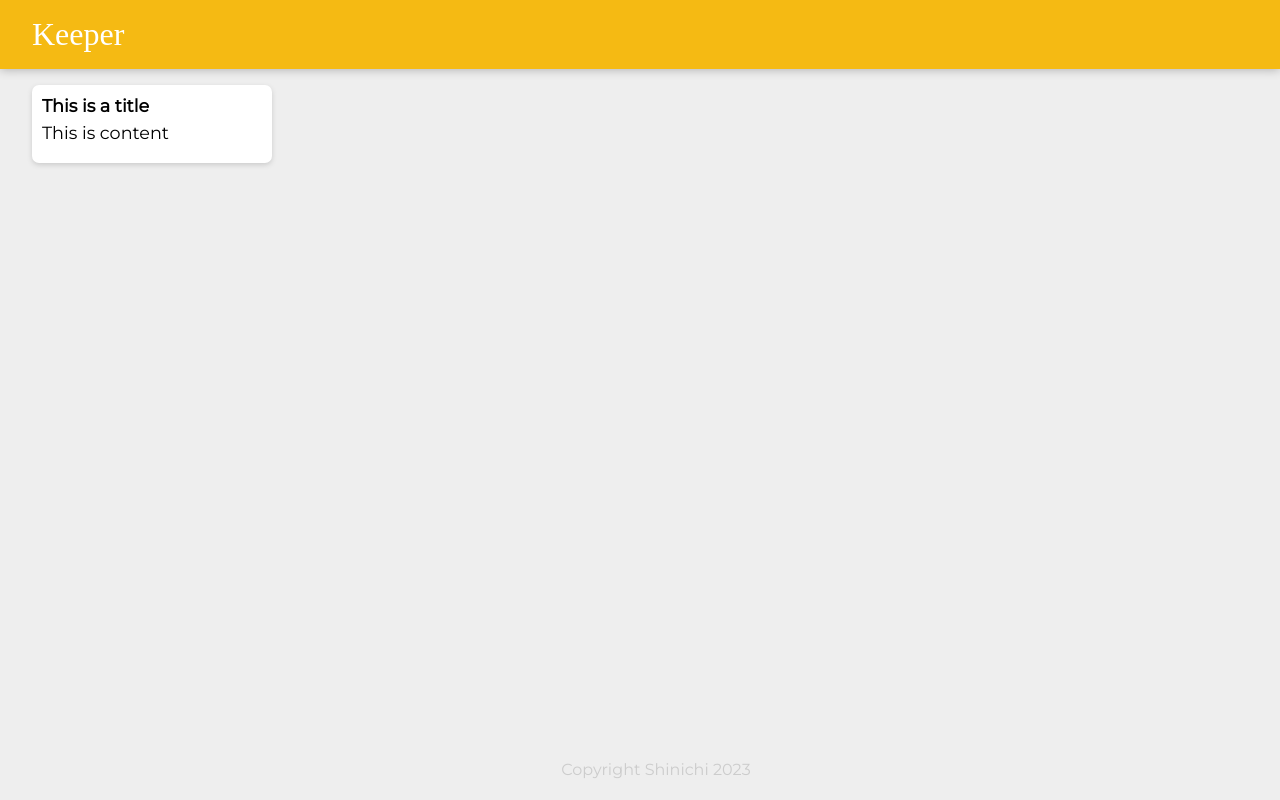
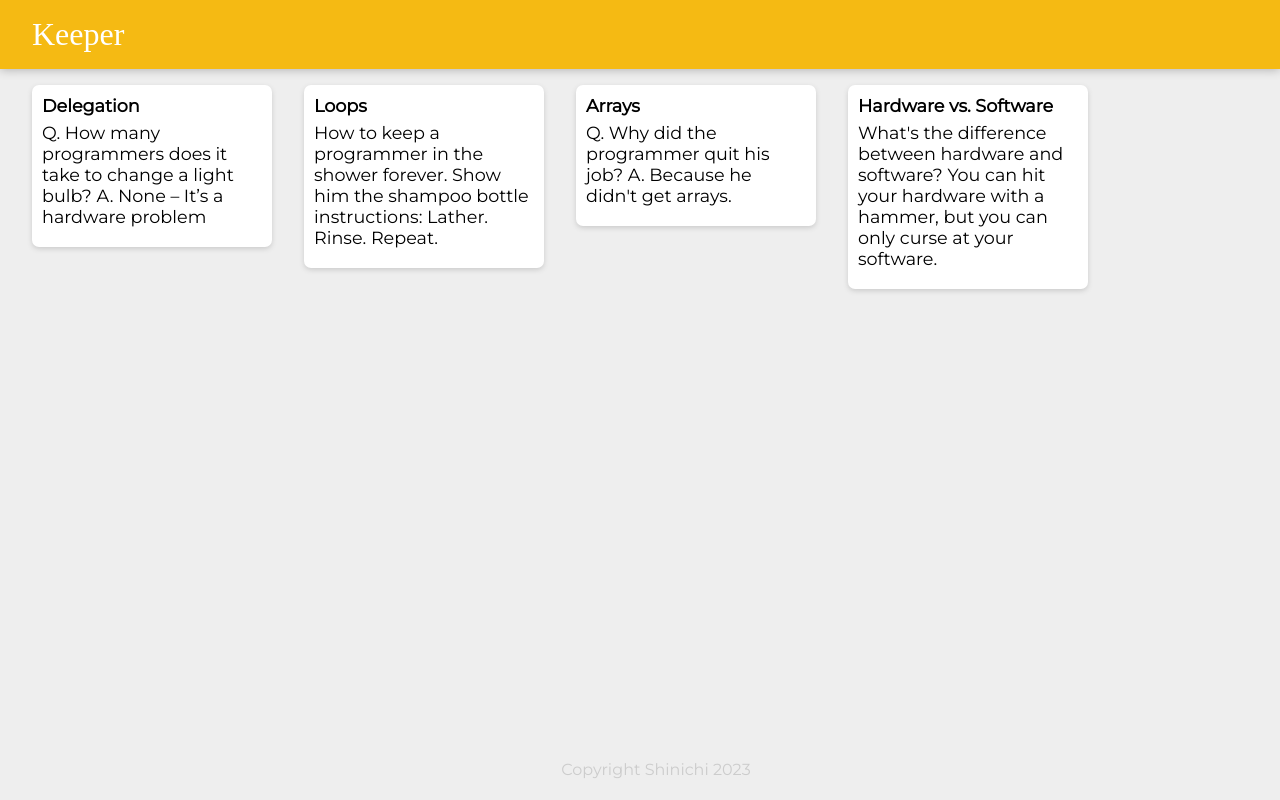
Before and after one commit to shreyasmoolya007/Keeper-App, a React (Create React App) app: page / in a window 1280 px wide. Built offline with nearby package versions, Linux system fonts and the light colour scheme; a web font is replaced by a local one.

Commit message:
Completed level 2 of project

```diff
--- a/src/components/App.jsx
+++ b/src/components/App.jsx
@@ -2,14 +2,18 @@
 import Header from "./Header";
 import Footer from "./Footer";
 import Note from "./Note";
+import notes from "../notes";
 
 function App(){
     return (<div>
         <Header />
-        <Note
-            title="This is a title"
-            content="This is content"
-        />
+        {notes.map(noteItem => (
+            <Note
+                key={noteItem.key}
+                title={noteItem.title}
+                content={noteItem.content}
+            />
+            ))}
         <Footer />
     </div>
     );
--- /dev/null
+++ b/src/notes.js
@@ -0,0 +1,28 @@
+const notes = [
+    {
+      key: 1,
+      title: "Delegation",
+      content:
+        "Q. How many programmers does it take to change a light bulb? A. None – It’s a hardware problem"
+    },
+    {
+      key: 2,
+      title: "Loops",
+      content:
+        "How to keep a programmer in the shower forever. Show him the shampoo bottle instructions: Lather. Rinse. Repeat."
+    },
+    {
+      key: 3,
+      title: "Arrays",
+      content:
+        "Q. Why did the programmer quit his job? A. Because he didn't get arrays."
+    },
+    {
+      key: 4,
+      title: "Hardware vs. Software",
+      content:
+        "What's the difference between hardware and software? You can hit your hardware with a hammer, but you can only curse at your software."
+    }
+];
+
+export default notes;
```
